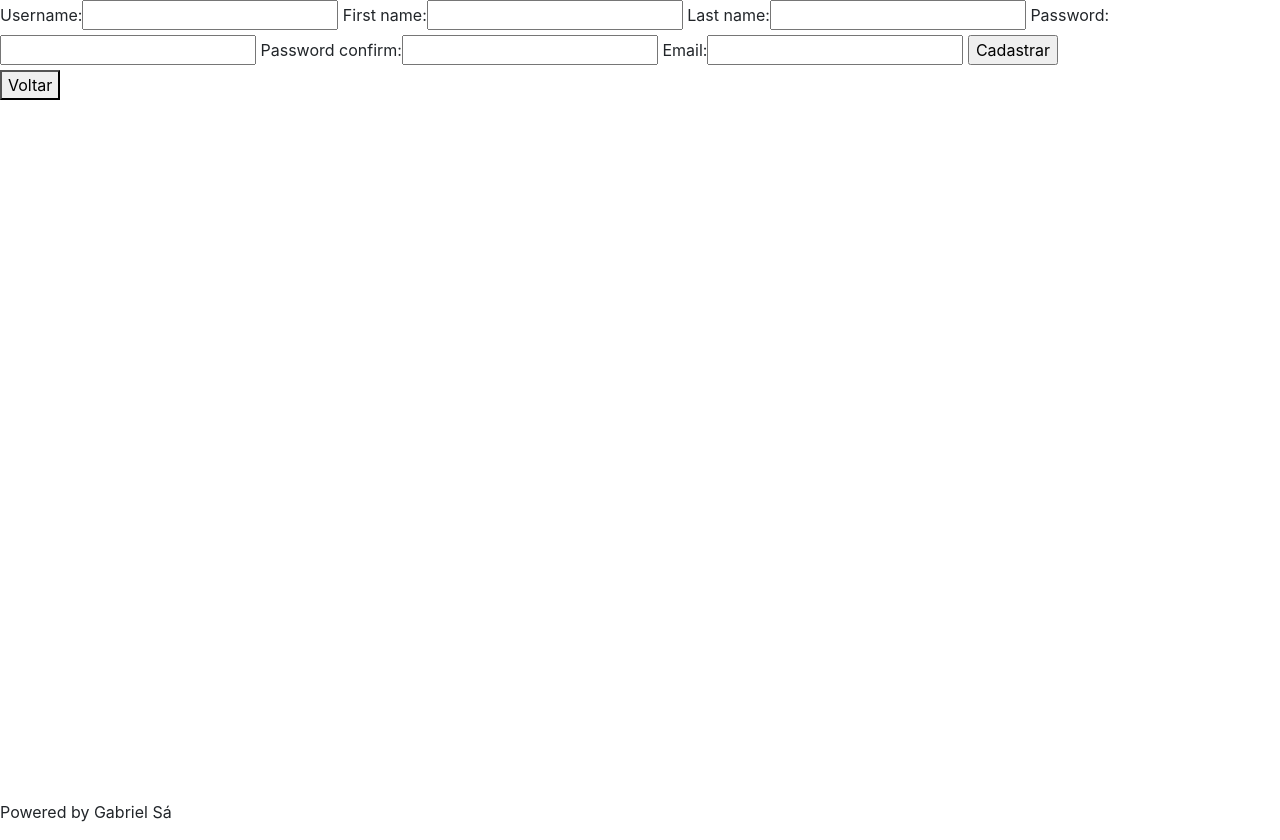
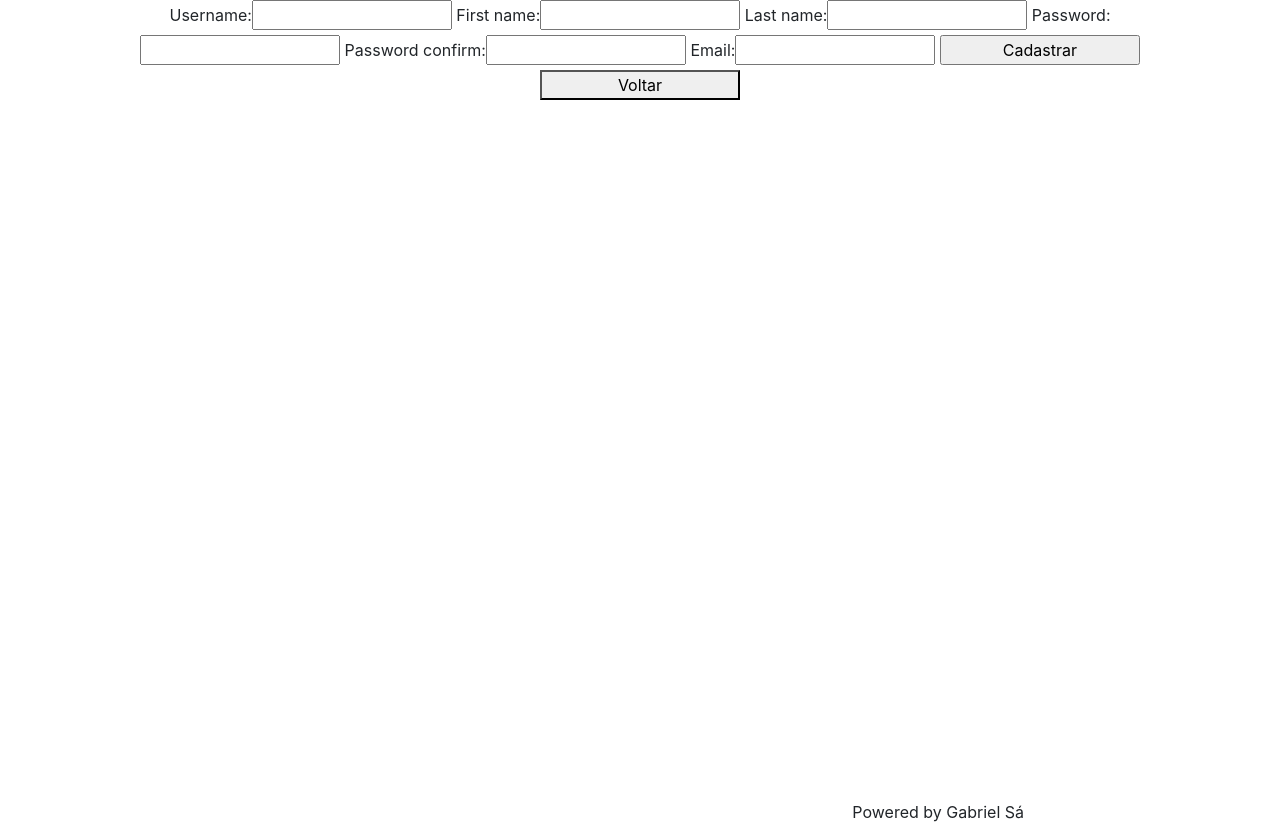
Before and after one commit to gabrielhjs/web_constel, a Django app: page /cadusuario in a window 1280 px wide. Run offline with Django 3.2, Linux system fonts and the light colour scheme; parts of the project's set-up code (start-up, migrations or seed data) failed here and were passed over; some libraries are stand-ins or nearby versions.

Commit message:
arrumei o estilo das tabelas

```diff
--- a/apps/web_gc/templates/web_gc/cadastro_talao.html
+++ b/apps/web_gc/templates/web_gc/cadastro_talao.html
@@ -3,7 +3,10 @@
 {% block content %}
 <form method="post">
     {% csrf_token %}
-    {{ form }}
+    {% for field in form %}
+    <div>{{ field.name }}</div>
+    <div>{{ field }}</div>
+    {% endfor %}
     <input type="submit" value="Submit">
 </form>
 <a href="{% url 'gc_index' %}"><button>Voltar</button></a>
--- a/apps/web_gc/templates/web_gc/consulta_talao.html
+++ b/apps/web_gc/templates/web_gc/consulta_talao.html
@@ -1,6 +1,7 @@
 {% extends 'constel/base.html' %}
 {% block title %}Consultar Talão{% endblock %}
 {% block content %}
+<div class="table-content">
     <table border="2">
         <thead>
             <tr>
@@ -23,11 +24,12 @@
                 <td><p>{{ talao.talao_entrega.first.data }}</p></td>
                 <td><p>{{ talao.talao_entrega.first.user }}</p></td>
                 <td><p>{{ talao.talao_entrega.first.user_to }}</p></td>
-            <td><p>{{ talao.status }}</p></td>
+                <td><p>{{ talao.get_status_display }}</p></td>
                 <td><div><a href="{% url 'detalhes_talao' talao.talao %}"><button>Acessar</button></a></div></td>
             </tr>
         {% endfor %}
     </table>
+</div>
 <div>
     <a href="{% url 'gc_index' %}"><button>Voltar</button></a>
 </div>
--- a/constel/static/constel/styles.css
+++ b/constel/static/constel/style.css
@@ -23,9 +23,30 @@
 }
 
 .body-content {
-
+    height: 100vh;
+    text-align: center;
+    width: 80%;
+    margin: auto;
 }
 
-.gc {
-    background-color: ca
+.body-content button {
+    width: 200px;
 }
+
+.body-content input {
+    width: 200px;
+}
+
+.table-content {
+    display: flex;
+    justify-content: center;
+    background: red;
+}
+
+table {
+    width: 100%;
+}
+
+.table td, th {
+    padding: 5px;
+}
--- a/constel/templates/constel/base.html
+++ b/constel/templates/constel/base.html
@@ -8,16 +8,16 @@
     <script src="https://code.jquery.com/jquery-3.3.1.slim.min.js" integrity="sha384-q8i/X+965DzO0rT7abK41JStQIAqVgRVzpbzo5smXKp4YfRvH+8abtTE1Pi6jizo" crossorigin="anonymous"></script>
     <script src="https://cdnjs.cloudflare.com/ajax/libs/popper.js/1.14.7/umd/popper.min.js" integrity="sha384-UO2eT0CpHqdSJQ6hJty5KVphtPhzWj9WO1clHTMGa3JDZwrnQq4sF86dIHNDz0W1" crossorigin="anonymous"></script>
     <script src="https://stackpath.bootstrapcdn.com/bootstrap/4.3.1/js/bootstrap.min.js" integrity="sha384-JjSmVgyd0p3pXB1rRibZUAYoIIy6OrQ6VrjIEaFf/nJGzIxFDsf4x0xIM+B07jRM" crossorigin="anonymous"></script>
-    <link rel="stylesheet" href="{% static 'constel/styles.css' %}">
-    <link rel="stylesheet" href="{% static 'web_gc/gc_style.css' %}">
+    <link rel="stylesheet" type="text/css" href="{% static 'constel/style.css' %}">
+    <link rel="stylesheet" type="text/css" href="{% static 'web_gc/gc_style.css' %}">
 </head>
 <body>
-    <div style="height: 100vh;">
+    <div class="body-content">
     {% block content %}
     {% endblock %}
     </div>
+</body>
 <footer>
-    <p>Powered by Gabriel Sá</p>
+    <p style="text-align: right; width: 80%;">Powered by Gabriel Sá</p>
 </footer>
-</body>
 </html>
--- a/constel/templates/constel/index.html
+++ b/constel/templates/constel/index.html
@@ -13,6 +13,6 @@
     </a>
 </div>
 <div>
-    <a href="{% url 'logout' %}"><button>Sair</button></a>
+    <a href="{% url 'logout' %}"><button>Logout</button></a>
 </div>
 {% endblock %}
--- a/web_constel/settings.py
+++ b/web_constel/settings.py
@@ -121,10 +121,4 @@ USE_TZ = True
 
 STATIC_URL = '/static/'
 
-# Additional locations of static files
-STATICFILES_DIRS = (
-    '/constel/static/constel/',
-    '/apps/web_gc/static/web_gc/',
-)
-
 LOGIN_URL = '/login'
```
Also changed, not shown: apps/web_gc/templates/web_gc/detalhes_talao.html (+12 -8 lines), apps/web_gc/migrations/0018_auto_20191110_0108.py (added), apps/web_gc/migrations/0019_auto_20191110_0108.py (added). Lines whose indentation alone changed are shown as unchanged.
